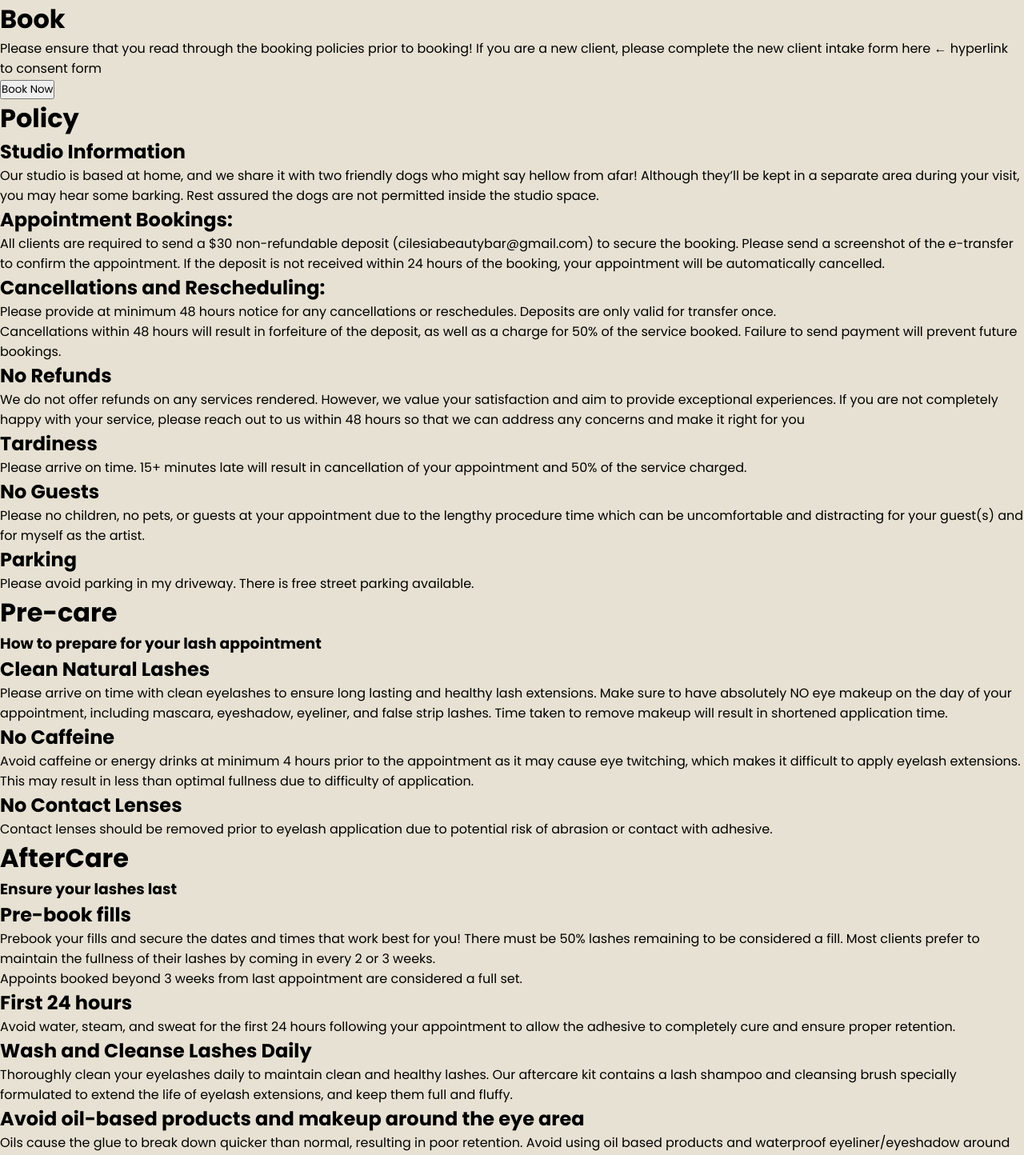
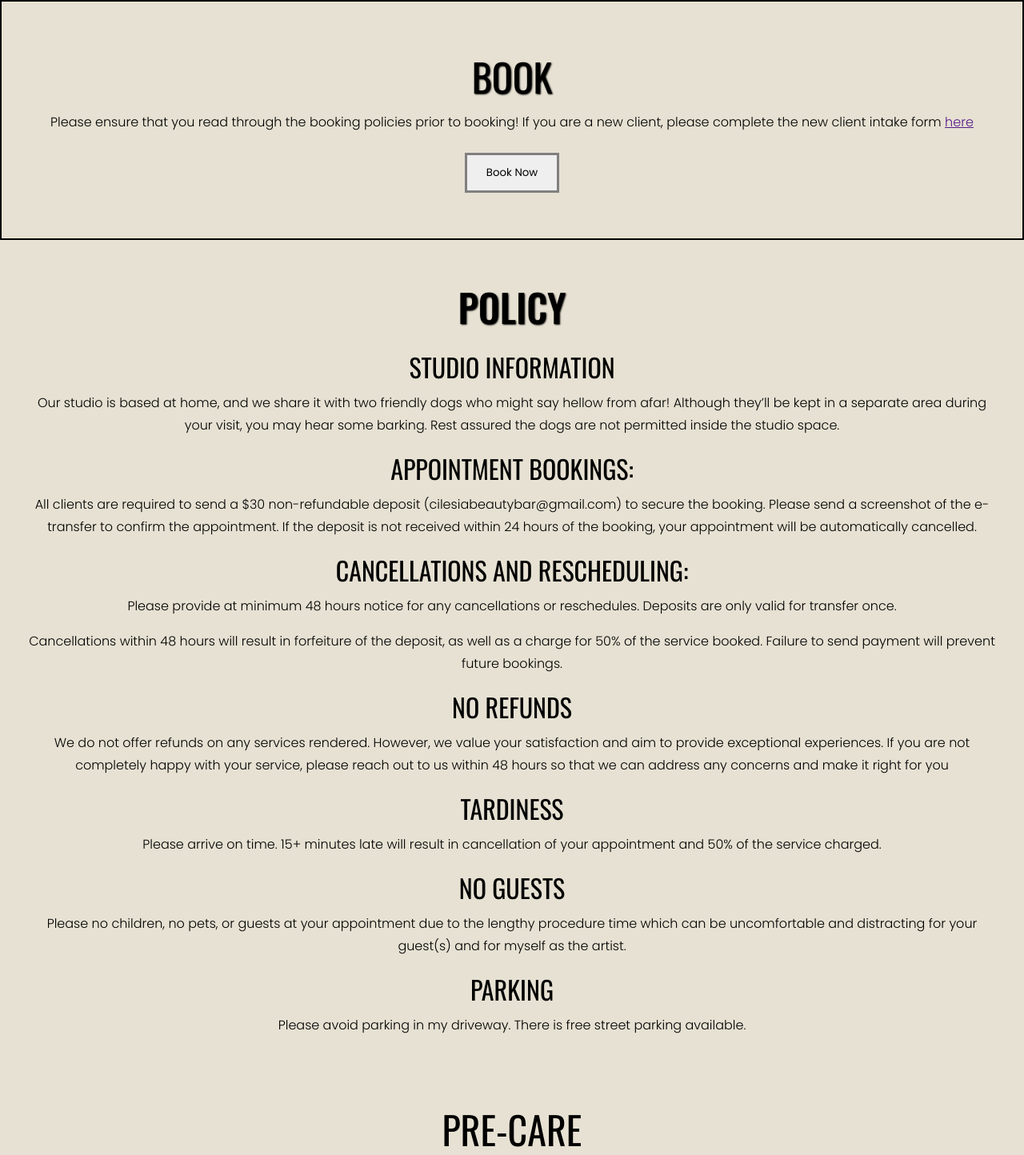
Before and after one commit to eosook/cilesia-sam, a React (Vite) app: page /book in a window 1280 px wide. Shown: the part 80-1524 px from the top of the page at 80% size. Built offline with nearby package versions, Linux system fonts and the light colour scheme.

Commit message:
styling for booking page

```diff
--- a/src/components/AfterCare/AfterCare.jsx
+++ b/src/components/AfterCare/AfterCare.jsx
@@ -2,36 +2,43 @@ import "./AfterCare.scss";
 
 export default function AfterCare() {
   return (
-    <div className="aftercare">
-      <h1>AfterCare</h1>
-      <h3>Ensure your lashes last</h3>
+    <div className="care">
+      <div className="care__header">
+        <h1 className="care__title">AfterCare</h1>
+        <h3 className="care__subtitle">Ensure your lashes last</h3>
+      </div>
 
-      <h2>Pre-book fills</h2>
-      <p>
+      <h2 className="care-section__title">Pre-book fills</h2>
+      <p className="care-section__body">
         Prebook your fills and secure the dates and times that work best for
         you! There must be 50% lashes remaining to be considered a fill. Most
         clients prefer to maintain the fullness of their lashes by coming in
         every 2 or 3 weeks.
       </p>
-      <p>
+      <p className="care-section__body">
         Appoints booked beyond 3 weeks from last appointment are considered a
         full set.{" "}
       </p>
-      <h2>First 24 hours</h2>
-      <p>
+
+      <h2 className="care-section__title">First 24 hours</h2>
+      <p className="care-section__body">
         Avoid water, steam, and sweat for the first 24 hours following your
         appointment to allow the adhesive to completely cure and ensure proper
         retention.
       </p>
-      <h2>Wash and Cleanse Lashes Daily</h2>
-      <p>
+
+      <h2 className="care-section__title">Wash and Cleanse Lashes Daily</h2>
+      <p className="care-section__body">
         Thoroughly clean your eyelashes daily to maintain clean and healthy
         lashes. Our aftercare kit contains a lash shampoo and cleansing brush
         specially formulated to extend the life of eyelash extensions, and keep
         them full and fluffy.
       </p>
-      <h2>Avoid oil-based products and makeup around the eye area</h2>
-      <p>
+
+      <h2 className="care-section__title">
+        Avoid oil-based products and makeup around the eye area
+      </h2>
+      <p className="care-section__body">
         Oils cause the glue to break down quicker than normal, resulting in poor
         retention. Avoid using oil based products and waterproof
         eyeliner/eyeshadow around the eye area. Do not use mascara or false
--- a/src/components/Policy/Policy.jsx
+++ b/src/components/Policy/Policy.jsx
@@ -2,77 +2,77 @@ import "./Policy.scss";
 
 export default function Policy() {
   return (
-    <div>
-      <h1>Policy</h1>
-      <div>
-        <h2>Studio Information</h2>
-        <p>
+    <div className="policy">
+      <h1 className="policy__title">Policy</h1>
+      <section className="policy-section">
+        <h2 className="policy-section__title">Studio Information</h2>
+        <p className="policy-section__body">
           Our studio is based at home, and we share it with two friendly dogs
           who might say hellow from afar! Although they’ll be kept in a separate
           area during your visit, you may hear some barking. Rest assured the
           dogs are not permitted inside the studio space.{" "}
         </p>
-      </div>
+      </section>
 
-      <div>
-        <h2>Appointment Bookings:</h2>
-        <p>
+      <section className="policy-section">
+        <h2 className="policy-section__title">Appointment Bookings:</h2>
+        <p className="policy-section__body">
           All clients are required to send a $30 non-refundable deposit
           (cilesiabeautybar@gmail.com) to secure the booking. Please send a
           screenshot of the e-transfer to confirm the appointment. If the
           deposit is not received within 24 hours of the booking, your
           appointment will be automatically cancelled.{" "}
         </p>
-      </div>
+      </section>
 
-      <div>
-        <h2>Cancellations and Rescheduling:</h2>
-        <p>
+      <section className="policy-section">
+        <h2 className="policy-section__title">Cancellations and Rescheduling:</h2>
+        <p className="policy-section__body">
           Please provide at minimum 48 hours notice for any cancellations or
           reschedules. Deposits are only valid for transfer once.
         </p>
-        <p>
+        <p className="policy-section__body">
           Cancellations within 48 hours will result in forfeiture of the
           deposit, as well as a charge for 50% of the service booked. Failure to
           send payment will prevent future bookings.{" "}
         </p>
-      </div>
+      </section>
 
-      <div>
-        <h2>No Refunds</h2>
-        <p>
+      <section className="policy-section">
+        <h2 className="policy-section__title">No Refunds</h2>
+        <p className="policy-section__body">
           We do not offer refunds on any services rendered. However, we value
           your satisfaction and aim to provide exceptional experiences. If you
           are not completely happy with your service, please reach out to us
           within 48 hours so that we can address any concerns and make it right
           for you
         </p>
-      </div>
+      </section>
 
-      <div>
-        <h2>Tardiness</h2>
-        <p>
+      <section className="policy-section">
+        <h2 className="policy-section__title">Tardiness</h2>
+        <p className="policy-section__body">
           Please arrive on time. 15+ minutes late will result in cancellation of
           your appointment and 50% of the service charged.{" "}
         </p>
-      </div>
+      </section>
 
-      <div>
-        <h2>No Guests</h2>
-        <p>
+      <section className="policy-section">
+        <h2 className="policy-section__title">No Guests</h2>
+        <p className="policy-section__body">
           Please no children, no pets, or guests at your appointment due to the
           lengthy procedure time which can be uncomfortable and distracting for
           your guest(s) and for myself as the artist.
         </p>
-      </div>
+      </section>
 
-      <div>
-        <h2>Parking</h2>
-        <p>
+      <section className="policy-section">
+        <h2 className="policy-section__title">Parking</h2>
+        <p className="policy-section__body">
           Please avoid parking in my driveway. There is free street parking
           available.{" "}
         </p>
-      </div>
+      </section>
     </div>
   );
 }
--- a/src/components/Policy/Policy.scss
+++ b/src/components/Policy/Policy.scss
@@ -0,0 +1,25 @@
+@use '../../styles/partials/variables' as *;
+@use '../../styles/partials/fonts' as *;
+@use '../../styles/partials/mixins' as *;
+
+.policy{
+    @include componentPadding;
+    text-align: center;
+
+    &__title{
+        @include title(3rem, 500);
+        padding: 1rem;
+    }
+
+    &-section{
+        &__title{
+            @include title(2rem, 400);
+            text-shadow: none;
+            margin-bottom: 0.5rem;
+        }
+        &__body{
+            @include body(1rem);
+            margin-bottom: 1rem;
+        }
+    }
+}
--- a/src/components/PreCare/PreCare.jsx
+++ b/src/components/PreCare/PreCare.jsx
@@ -2,27 +2,30 @@ import "./PreCare.scss";
 
 export default function PreCare() {
   return (
-    <div className="precare">
-      <h1>Pre-care</h1>
-      <h3>How to prepare for your lash appointment</h3>
+    <div className="care">
+      <div className="care__header">
+        <h1 className="care__title">Pre-care</h1>
+        <h3 className="care__subtitle">How to prepare for your lash appointment</h3>
+      </div>
 
-      <h2>Clean Natural Lashes</h2>
-      <p>
+
+      <h2 className="care-section__title">Clean Natural Lashes</h2>
+      <p className="care-section__body">
         Please arrive on time with clean eyelashes to ensure long lasting and
         healthy lash extensions. Make sure to have absolutely NO eye makeup on
         the day of your appointment, including mascara, eyeshadow, eyeliner, and
         false strip lashes. Time taken to remove makeup will result in shortened
         application time.
       </p>
-      <h2>No Caffeine</h2>
-      <p>
+      <h2 className="care-section__title">No Caffeine</h2>
+      <p className="care-section__body">
         Avoid caffeine or energy drinks at minimum 4 hours prior to the
         appointment as it may cause eye twitching, which makes it difficult to
         apply eyelash extensions. This may result in less than optimal fullness
         due to difficulty of application.
       </p>
-      <h2>No Contact Lenses</h2>
-      <p>
+      <h2 className="care-section__title">No Contact Lenses</h2>
+      <p className="care-section__body">
         Contact lenses should be removed prior to eyelash application due to
         potential risk of abrasion or contact with adhesive.{" "}
       </p>
--- a/src/components/PreCare/PreCare.scss
+++ b/src/components/PreCare/PreCare.scss
@@ -0,0 +1,31 @@
+@use '../../styles/partials/variables' as *;
+@use '../../styles/partials/fonts' as *;
+@use '../../styles/partials/mixins' as *;
+
+.care{
+    @include componentPadding;
+    text-align: center;
+
+    &__header{
+        margin-bottom: 2rem;
+    }
+    &__title{
+        @include title(3rem, 400);
+        text-shadow: none;
+    }
+    &__subtitle{
+        @include subtitle(2rem, 500);
+    }
+
+    &-section{
+        &__title{
+            @include title(2rem, 400);
+            text-shadow: none;
+            margin-bottom: 0.5rem;
+        }
+        &__body{
+            @include body(1rem);
+            margin-bottom: 1rem;
+        }
+    }
+}
--- a/src/pages/Book/Book.jsx
+++ b/src/pages/Book/Book.jsx
@@ -8,11 +8,21 @@ import AfterCare from "../../components/AfterCare/AfterCare";
 export default function Book() {
   const [book, setBook] = useState(false);
 
+  //   useEffect(() => {
+  //     const script = document.createElement('script');
+
+  //     script.src = "https://square.site/appointments/buyer/widget/vp26zekhc1y452/L91FW9Z6QEKDK.js";
+  //     script.async = true;
+
+  //     document.body.appendChild(script);
+
+  // }, []);
+
   useEffect(() => {
     setBook(false);
   }, []);
   return (
-    <main>
+    <main className="book">
       {book ? (
         <ToBooking
           url={
@@ -20,13 +30,18 @@ export default function Book() {
           }
         />
       ) : null}
-      <h1>Book</h1>
-      <p>
-        Please ensure that you read through the booking policies prior to
-        booking! If you are a new client, please complete the new client intake
-        form here ← hyperlink to consent form
-      </p>
-      <button onClick={() => setBook(true)}>Book Now</button>
+      <div className="book__hero">
+        <h1 className="book__title">Book</h1>
+        <p className="book__body">
+          Please ensure that you read through the booking policies prior to
+          booking! If you are a new client, please complete the new client
+          intake form <a href="">here</a>
+        </p>
+        <button className="book__button" onClick={() => setBook(true)}>
+          Book Now
+        </button>
+      </div>
+
       <Policy />
       <PreCare />
       <AfterCare />
--- a/src/pages/Book/Book.scss
+++ b/src/pages/Book/Book.scss
@@ -0,0 +1,27 @@
+@use '../../styles/partials/variables' as *;
+@use '../../styles/partials/fonts' as *;
+@use '../../styles/partials/mixins' as *;
+
+.book{
+    &__hero{
+        padding: 2rem;
+        height: 300px;
+        border: 2px solid black;
+        display: flex;
+        flex-direction: column;
+        justify-content: center;
+        align-items: center;
+        gap: 0.5rem;
+    }
+    &__title{
+        @include title(3rem, 400);
+        text-align: center;
+    }
+    &__body{
+        @include body(1rem);
+    }
+    &__button{
+        margin-top: 1rem;
+        @include button;
+    }
+}
--- a/src/pages/HomePage/HomePage.scss
+++ b/src/pages/HomePage/HomePage.scss
@@ -9,7 +9,10 @@
 .hero {
   background: url('../../assets/images/stolen-banner.jpg') no-repeat;
   background-size: 100% 180%;
-  height: 80vh;
+  height: 400px;
+  @include tablet{
+    height: 500px;
+  }
   &__container{
     color: rgb(249, 243, 243);
     width: 100%;
--- a/src/styles/partials/_mixins.scss
+++ b/src/styles/partials/_mixins.scss
@@ -18,7 +18,7 @@
     font-size: $size;
     font-weight: $weight;
     text-transform: uppercase;
-    text-shadow: 1px 1px 2px rgb(102, 79, 36);
+    text-shadow: 1px 1px 2px black;
 }
 
 @mixin subtitle($size, $weight){
@@ -43,3 +43,7 @@
     border: 3px solid grey;
     cursor: pointer;
 }
+
+@mixin componentPadding{
+    padding: 2rem;
+}
```
